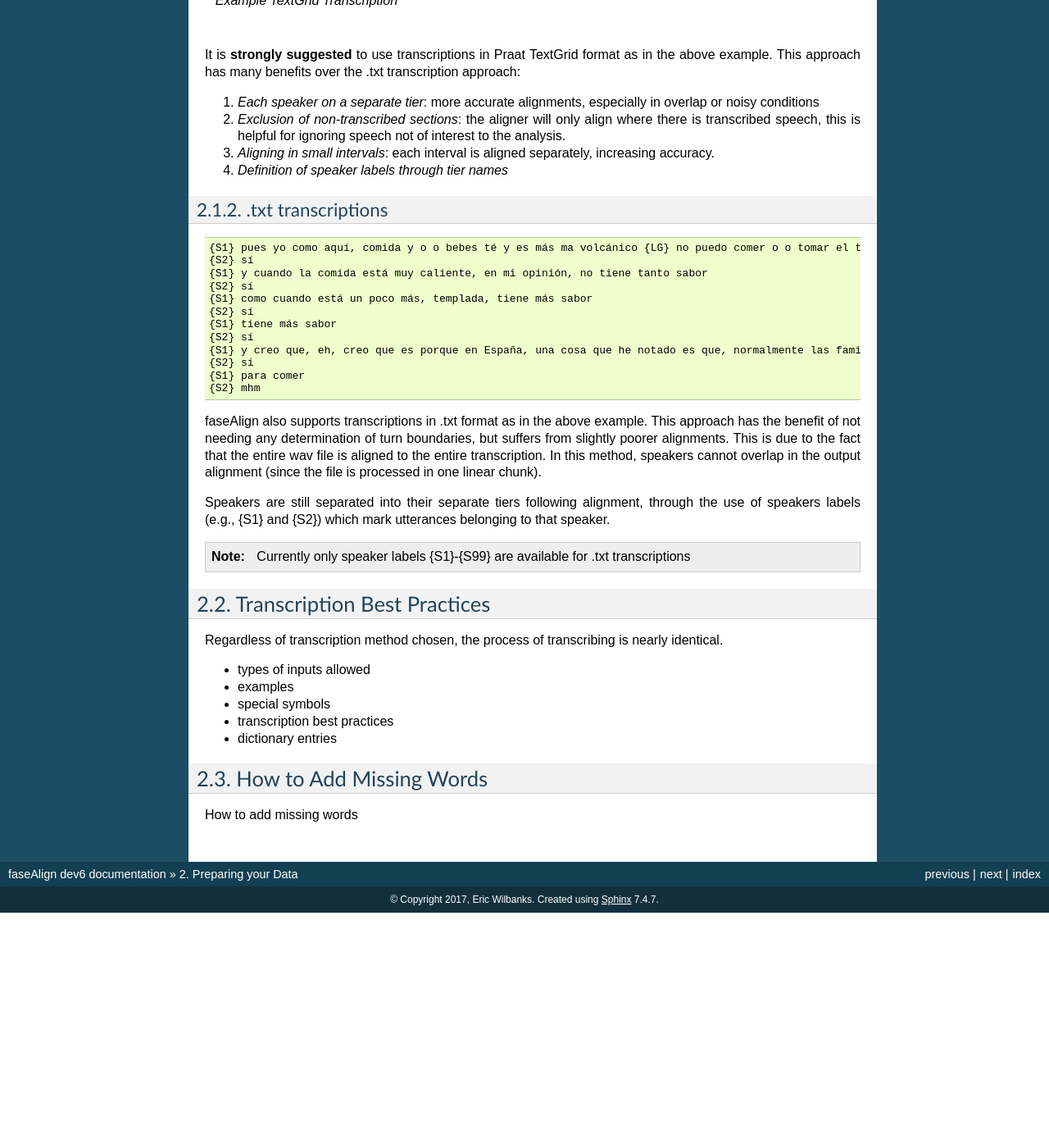
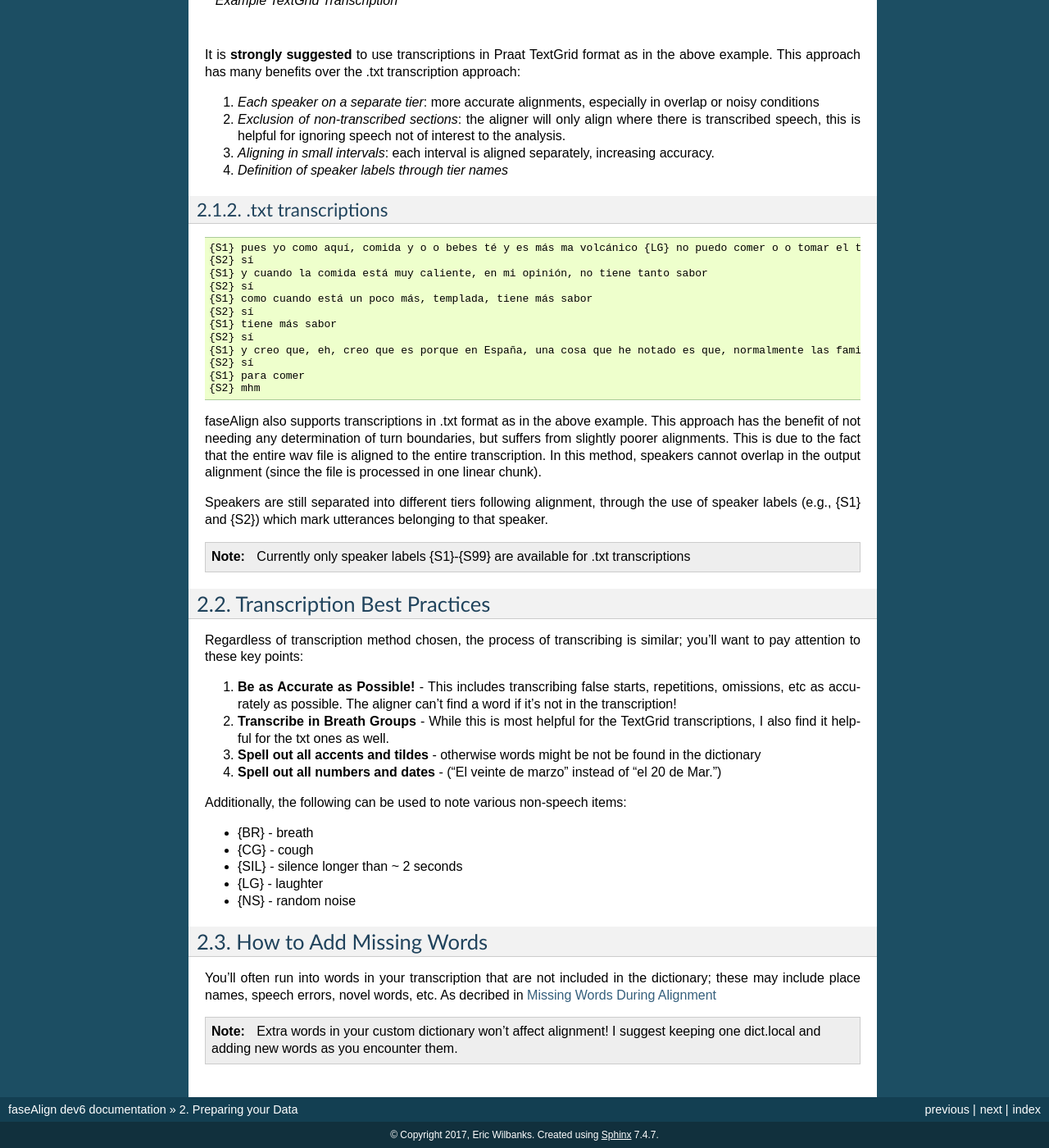
Before and after one commit to EricWilbanks/faseAlign, a Sphinx documentation site: the page built from docs/preparation.rst, in a window 1280 px wide and 1400 px high, scrolled down 699 px. Shown: the whole window at 82% size. Built offline with Sphinx 7.4.7, drawn with Linux system fonts in a browser that asks for light colours; before the commit the page ends 1812 px from its top, so only the background shows below that.

Commit message:
Documentation updates

```diff
--- a/docs/aligning.rst
+++ b/docs/aligning.rst
@@ -26,9 +26,10 @@ The default location of the output TextGrid is your current working directory. T
 
 	faseAlign -w input.wav -t transcript.TextGrid -o /home/user/Desktop/project/
 
+.. _missing-alert:
 
-Missing Words
--------------
+Missing Words During Alignment
+------------------------------
 
 If there are words in your transcript that are not included in the dictionary, you should add them to a custom local dictionary (see :ref:`missing`). Then pass the path to the new file to the `-m` flag:
 
--- a/docs/preparation.rst
+++ b/docs/preparation.rst
@@ -34,24 +34,35 @@ It is **strongly suggested** to use transcriptions in Praat TextGrid format as i
 
 faseAlign also supports transcriptions in .txt format as in the above example. This approach has the benefit of not needing any determination of turn boundaries, but suffers from slightly poorer alignments. This is due to the fact that the entire wav file is aligned to the entire transcription.  In this method, speakers cannot overlap in the output alignment (since the file is processed in one linear chunk).
 
-Speakers are still separated into their separate tiers following alignment, through the use of speakers labels (e.g., {S1} and {S2}) which mark utterances belonging to that speaker.
+Speakers are still separated into different tiers following alignment, through the use of speaker labels (e.g., {S1} and {S2}) which mark utterances belonging to that speaker.
 
 .. note:: Currently only speaker labels {S1}-{S99} are available for .txt transcriptions
 
 Transcription Best Practices
 ----------------------------
 
-Regardless of transcription method chosen, the process of transcribing is nearly identical.
+Regardless of transcription method chosen, the process of transcribing is similar; you'll want to pay attention to these key points:
 
-- types of inputs allowed
-- examples
-- special symbols
-- transcription best practices
-- dictionary entries
+#. **Be as Accurate as Possible!** - This includes transcribing false starts, repetitions, omissions, etc as accurately as possible. The aligner can't find a word if it's not in the transcription!
+#. **Transcribe in Breath Groups** - While this is most helpful for the TextGrid transcriptions, I also find it helpful for the txt ones as well.
+
+#. **Spell out all accents and tildes** - otherwise words might be not be found in the dictionary
+#. **Spell out all numbers and dates** - ("El veinte de marzo" instead of "el 20 de Mar.")
+
+
+Additionally, the following can be used to note various non-speech items:
+
+- {BR} - breath
+- {CG} - cough
+- {SIL} - silence longer than ~ 2 seconds
+- {LG} - laughter
+- {NS} - random noise
 
 .. _missing:
 
 How to Add Missing Words
 ------------------------
 
-How to add missing words
+You'll often run into words in your transcription that are not included in the dictionary; these may include place names, speech errors, novel words, etc. As decribed in :ref:`missing-alert`
+
+.. note:: Extra words in your custom dictionary won't affect alignment! I suggest keeping one dict.local and adding new words as you encounter them.
```
